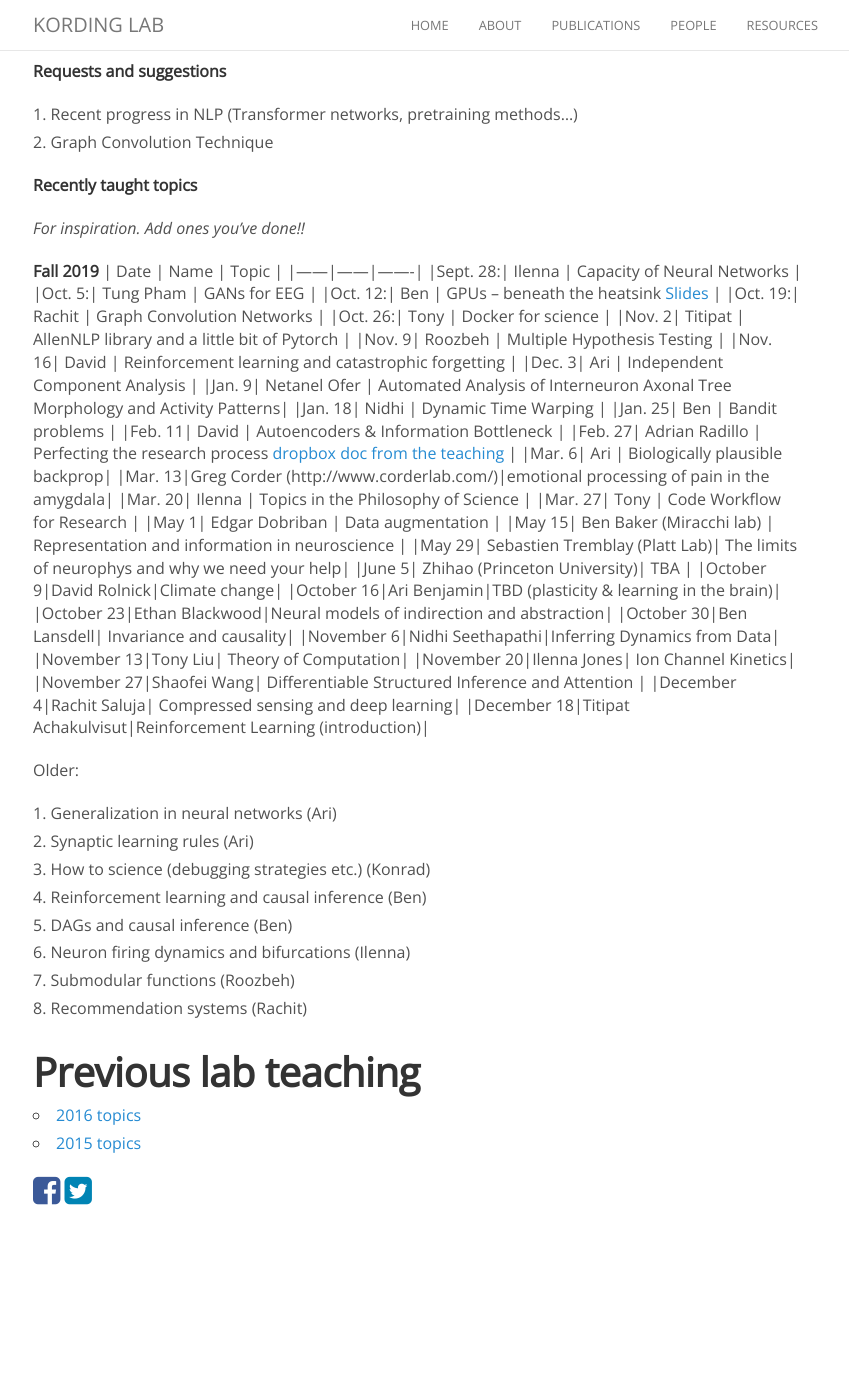
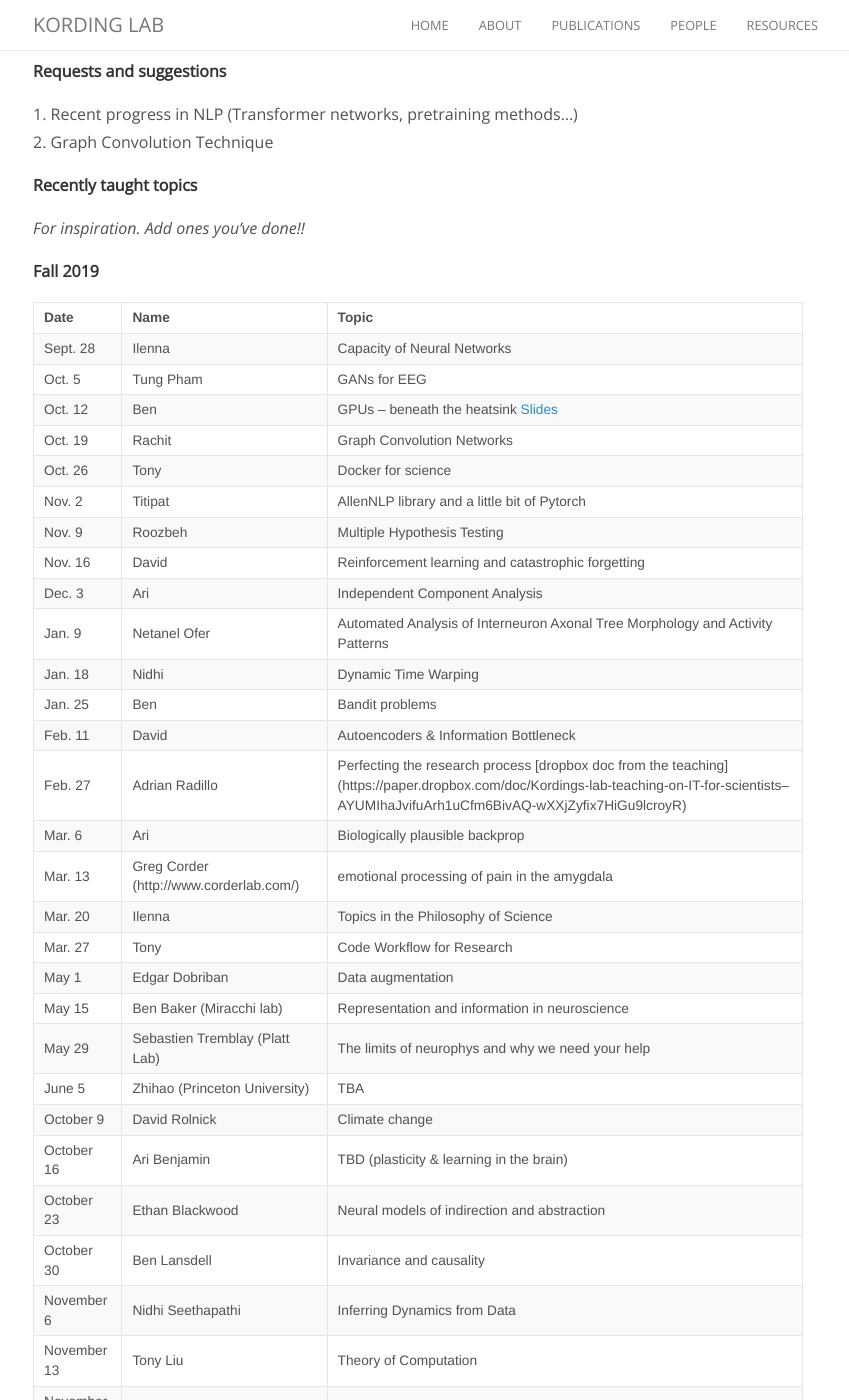
Before and after one commit to KordingLab/KordingLab.github.io, a Jekyll site: the page built from _posts/2018-08-29-upcoming-lab-teaching.md, in a window 1280 px wide and 1400 px high, scrolled down 1033 px. Shown: the whole window, without its empty margins (222-1071 px from the left). Built offline with Jekyll 4.4.1, drawn with Linux system fonts in a browser that asks for light colours; nearby versions of some CDN libraries; comment, search, counter and statistics services are not loaded; before the commit the page ends 2260 px from its top, so only the background shows below that; some of the changed text lies outside the part shown.

Commit message:
Update due to error in the table

```diff
--- a/_posts/2018-08-29-upcoming-lab-teaching.md
+++ b/_posts/2018-08-29-upcoming-lab-teaching.md
@@ -49,13 +49,14 @@ Get on the listserve for announcements: https://groups.google.com/forum/#!forum/
 *For inspiration. Add ones you've done!!*
 
 **Fall 2019**
+
 | Date | Name | Topic |
 |------|------|-------|
-|Sept. 28:| Ilenna | Capacity of Neural Networks   |
-|Oct. 5:| Tung Pham    |  GANs for EEG   |
-|Oct. 12:|  Ben  | GPUs -- beneath the heatsink [Slides](https://github.com/benlansdell/gpu_samples)    |
-|Oct. 19:|   Rachit   |  Graph Convolution Networks  |
-|Oct. 26:|  Tony |  Docker for science  |
+|Sept. 28| Ilenna | Capacity of Neural Networks   |
+|Oct. 5| Tung Pham    |  GANs for EEG   |
+|Oct. 12|  Ben  | GPUs -- beneath the heatsink [Slides](https://github.com/benlansdell/gpu_samples)    |
+|Oct. 19|   Rachit   |  Graph Convolution Networks  |
+|Oct. 26|  Tony |  Docker for science  |
 |Nov. 2|  Titipat   |  AllenNLP library and a little bit of Pytorch  |
 |Nov. 9|  Roozbeh    |    Multiple Hypothesis Testing   |
 |Nov. 16|   David   |   Reinforcement learning and catastrophic forgetting   |
@@ -64,10 +65,22 @@ Get on the listserve for announcements: https://groups.google.com/forum/#!forum/
 |Jan. 18| Nidhi | Dynamic Time Warping |
 |Jan. 25| Ben | Bandit problems |
 |Feb. 11| David | Autoencoders & Information Bottleneck |
-|Feb. 27| 	Adrian Radillo | Perfecting the research process [dropbox doc from the teaching](https://paper.dropbox.com/doc/Kordings-lab-teaching-on-IT-for-scientists--AYUMIhaJvifuArh1uCfm6BivAQ-wXXjZyfix7HiGu9lcroyR) |
+|Feb. 27| Adrian Radillo | Perfecting the research process [dropbox doc from the teaching] (https://paper.dropbox.com/doc/Kordings-lab-teaching-on-IT-for-scientists--AYUMIhaJvifuArh1uCfm6BivAQ-wXXjZyfix7HiGu9lcroyR) |
 |Mar. 6| Ari | Biologically plausible backprop|
 |Mar. 13|Greg Corder (http://www.corderlab.com/)|emotional processing of pain in the amygdala|
 |Mar. 20| Ilenna | Topics in the Philosophy of Science |
+|Mar. 27| Tony | Code Workflow for Research |
+|May 1| Edgar Dobriban | Data augmentation |
+|May 15| Ben Baker (Miracchi lab) | Representation and information in neuroscience |
+|May 29| Sebastien Tremblay (Platt Lab)| The limits of neurophys and why we need your help|
+|June 5| Zhihao (Princeton University)| TBA |
+|October 9|David Rolnick|Climate change|
+|October 16|Ari Benjamin|TBD (plasticity & learning in the brain)|
+|October 23|Ethan Blackwood|Neural models of indirection and abstraction|
+|October 30|Ben Lansdell| Invariance and causality|
+|November 6|Nidhi Seethapathi|Inferring Dynamics from Data|
+|November 13|Tony Liu| Theory of Computation|
+|November 20|Ilenna Jones| Ion Channel Kinetics|
 |Mar. 27| Tony | Code Workflow for Research |
 |May 1| Edgar Dobriban | Data augmentation |
 |May 15| Ben Baker (Miracchi lab) | Representation and information in neuroscience |
@@ -85,7 +98,6 @@ Get on the listserve for announcements: https://groups.google.com/forum/#!forum/
 |December 18|Titipat Achakulvisut|Reinforcement Learning (introduction)|
 
 
-
 Older:
 1. Generalization in neural networks (Ari)
 2. Synaptic learning rules (Ari)
@@ -97,8 +109,6 @@ Older:
 8. Recommendation systems (Rachit)
 
 
-
-
 # Previous lab teaching
 
 - [2016 topics](http://kordinglab.com/lab_teaching_2016/)
```
